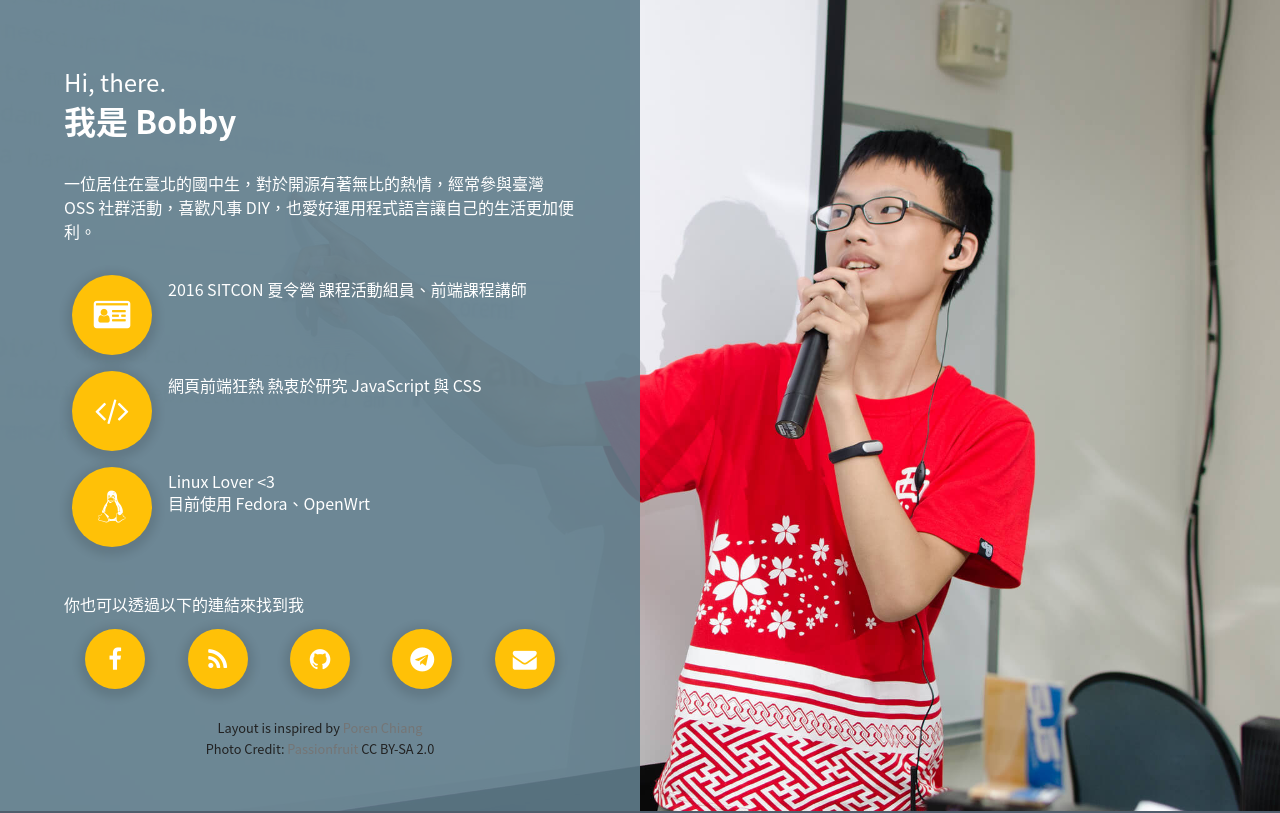
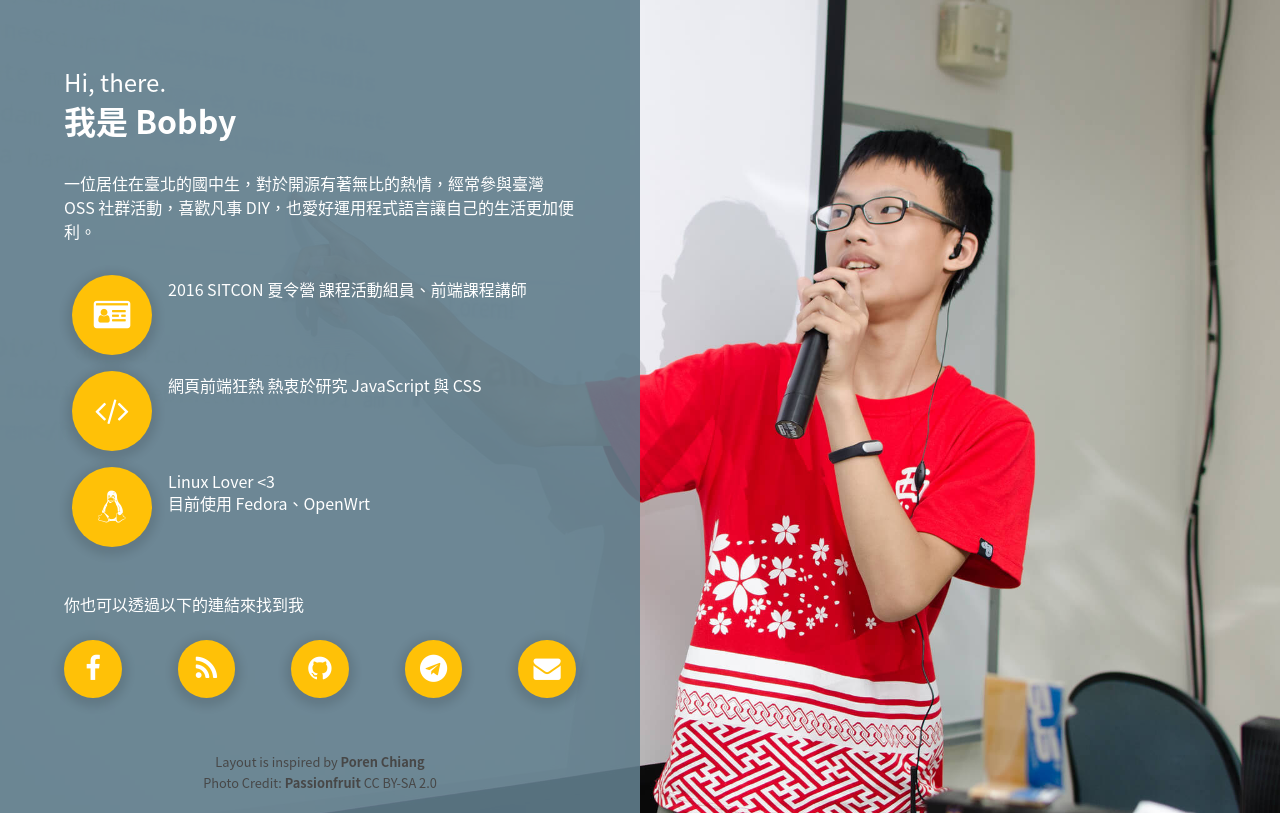
Before and after one commit to bobby1030/about, a website: page index.html in a window 1280 px wide. Drawn offline with Linux system fonts and the light colour scheme.

Commit message:
Update button animations

```diff
--- a/style/style.scss
+++ b/style/style.scss
@@ -7,9 +7,10 @@ $primary-text-color:   #212121;
 $secondary-text-color: #757575;
 $divider-color:        #BDBDBD;
 
-@mixin icon-bg($col) {
+@mixin icon-bg($col, $scale) {
     display: inline-flex;
-    width: 2.5em; height: 2.5em;
+    width: 2.5em * $scale; height: 2.5em * $scale;
+    font-size: 2em * $scale;
     background-color: $col;
     border-radius: 50%;
     float: left;
@@ -29,7 +30,7 @@ body {
     width: 33.3%; min-height: 100vh;
     box-sizing: border-box;
     margin: 0;
-    padding: 3em 4em;
+    padding: 3em 4em 1em 4em;
 
     @media (max-width: 1500px) {
         width: 50%;
@@ -85,22 +86,25 @@ body {
     }
 
     .links {
+        min-height: 8em;
+
         ul {
             display: flex;
-            justify-content: space-around;
+            justify-content: space-between;
+            align-items: center;
             list-style-type: none;
-            padding-left: 0;
+            padding: 0;
+            min-height: 5em;
 
             li {
                 a {
-                    @include icon-bg($accent-color);
-                    font-size: 1.5em;
+                    @include icon-bg($accent-color, 0.85);
                     text-decoration: none;
                     color: #FFF;
                     transition: all 0.3s cubic-bezier(.25,.8,.25,1);
 
                     &:hover {
-                        background-color: lighten($accent-color, 3%);
+                        @include icon-bg(lighten($accent-color, 5%), 0.95);
                         box-shadow: 0 6px 15px 12px rgba(0,0,0,0.15);
                     }
                 }
@@ -110,14 +114,13 @@ body {
 }
 
 .icon {
-    @include icon-bg($accent-color);
+    @include icon-bg($accent-color, 1);
     color: $primary-color-text;
-    font-size: 2em;
 }
 
 footer {
     width: 100%;
-    color: $primary-text-color;
+    color: lighten($primary-text-color, 15);
 
     .credit {
         display: flex;
@@ -125,7 +128,8 @@ footer {
         margin-bottom: 0.5em;
 
         a {
-            color: $secondary-text-color;
+            color: lighten($primary-text-color, 15);
+            font-weight: 600;
             text-decoration: none;
         }
     }
```
Also changed, not shown: style/style.css.
